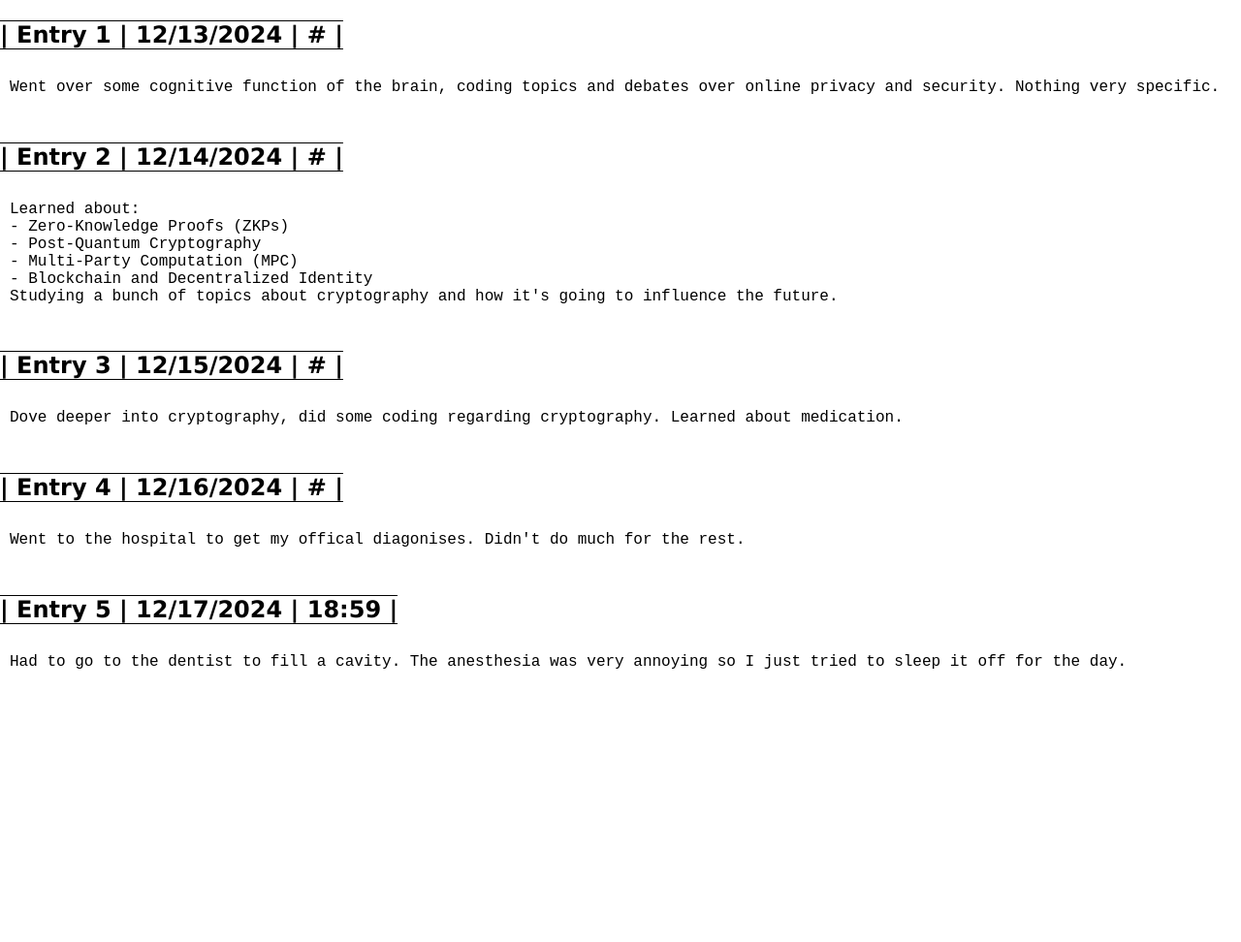
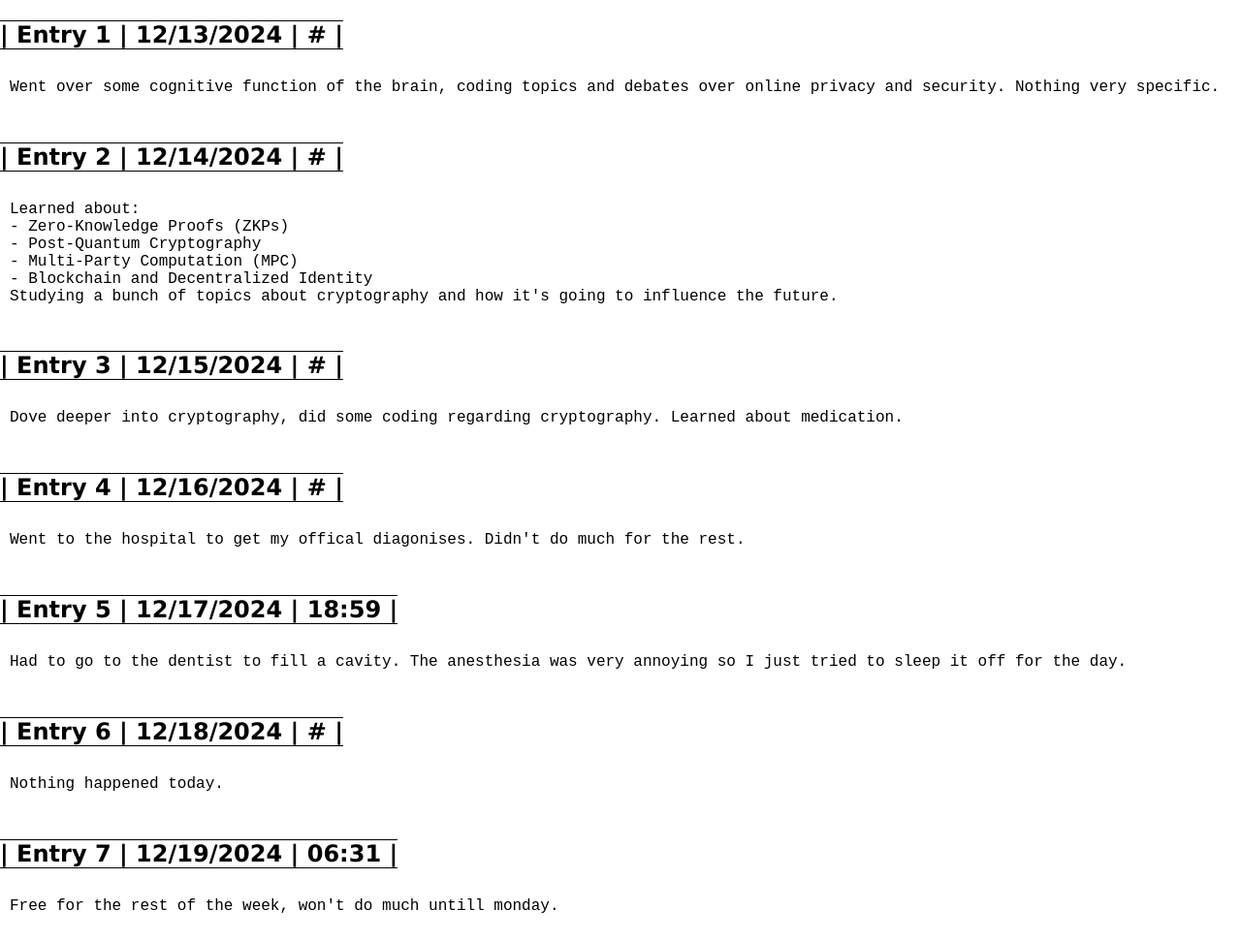
Before and after one commit to UnluckyMangooo/PublicBlogEntries, a plain HTML site: page index.html in a window 1280 px wide. Shown: the part 79-1051 px from the top of the page at 97% size. Before the commit the page ends 800 px from the top, so only its background shows below. Drawn offline with Linux system fonts and the light colour scheme.

Commit message:
Update index.html

```diff
--- a/index.html
+++ b/index.html
@@ -72,6 +72,28 @@
     </article>
     </div>
 
+    <div class="entries">
+    <article>
+      <h2>| Entry 6 | 12/18/2024 | # |</h2>
+      <div class="Text">
+        <p>
+          Nothing happened today.
+        </p>
+      </div>
+    </article>
+    </div>
+
+    <div class="entries">
+    <article>
+      <h2>| Entry 7 | 12/19/2024 | 06:31 |</h2>
+      <div class="Text">
+        <p>
+          Free for the rest of the week, won't do much untill monday.
+        </p>
+      </div>
+    </article>
+    </div>
+
   <script src="script.js"></script>
 </body>
 </html>
```
